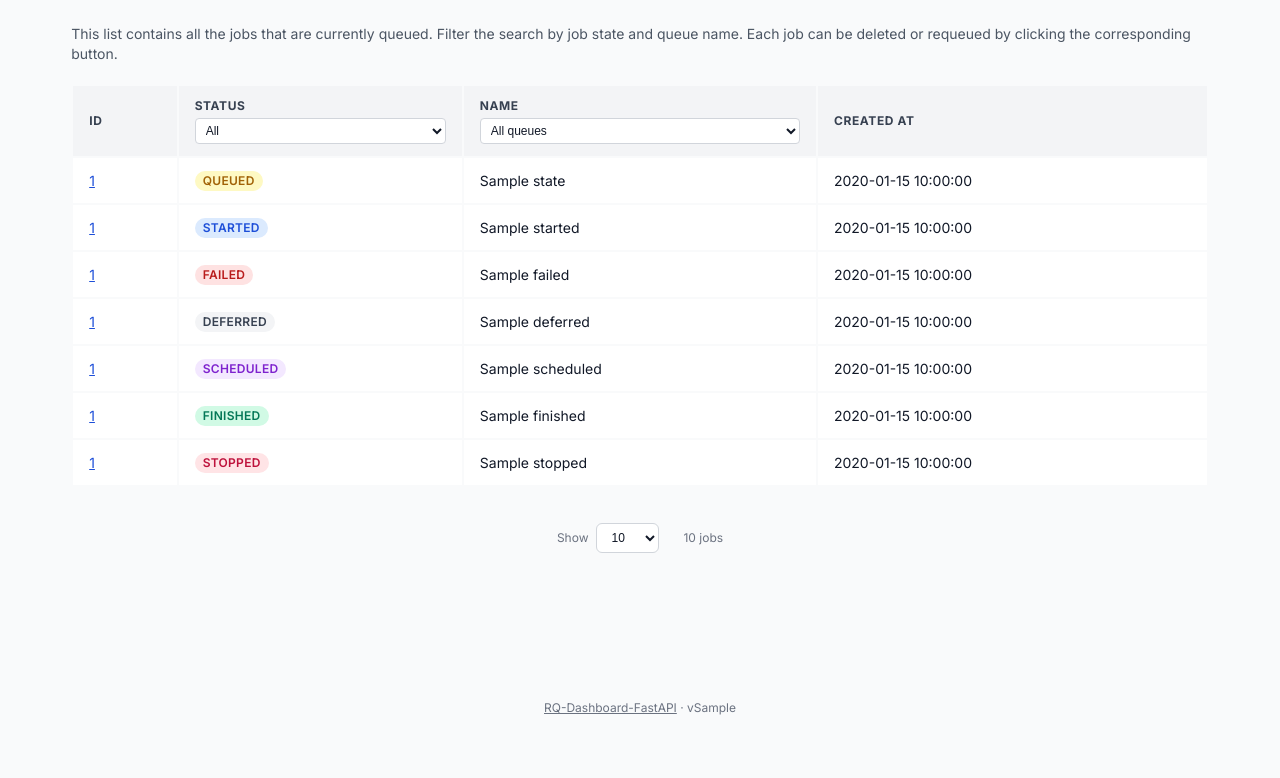
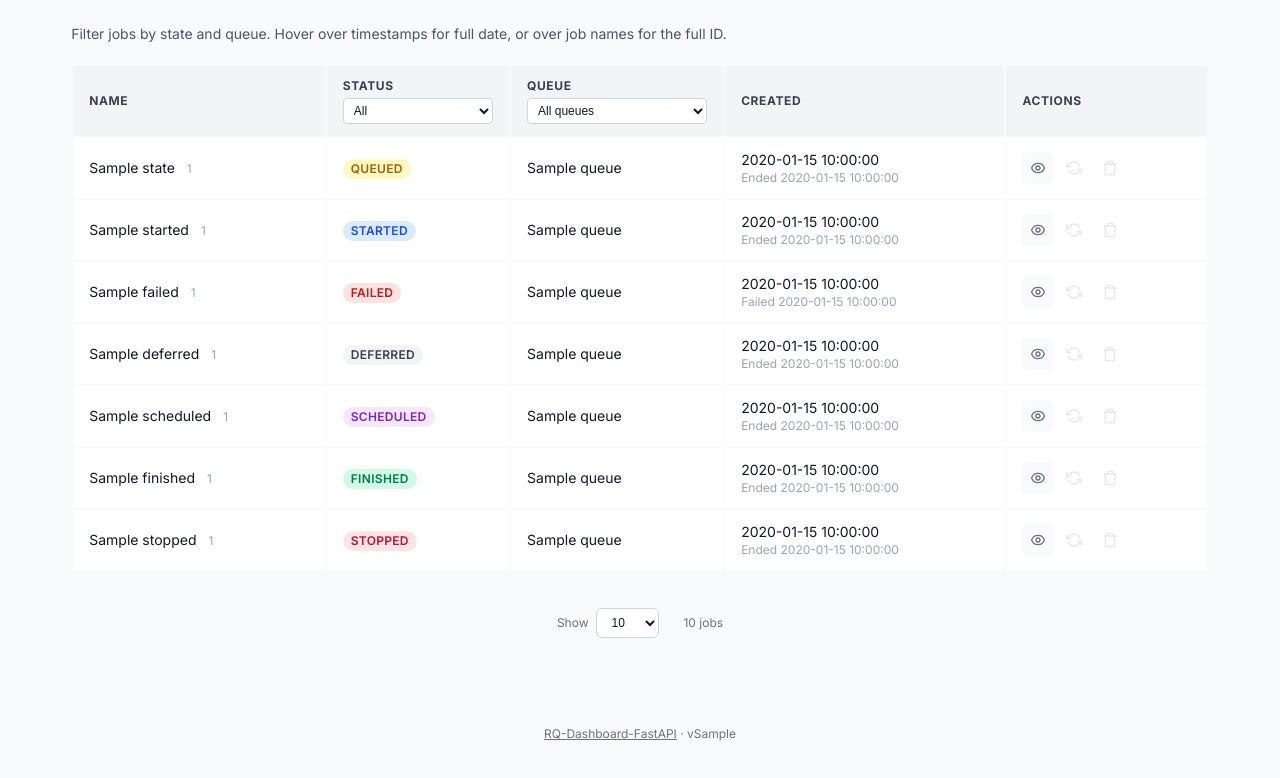
Before and after one commit to Hannes221/rq-dashboard-fast, a Python web app: template rq_dashboard_fast/templates/jobs.html in a window 1280 px wide. Shown: the part 64-842 px from the top of the page. Before the commit the page ends 779 px from the top, so only its background shows below. Run offline with Jinja, Linux system fonts and the light colour scheme; the template is opened without the code that fills it: most values are stand-ins (such as "Sample title", 1, 10 or a date in 2020).

Commit message:
Redesign jobs table UX and add ended_at timestamp
- Reorder columns: Name (with short ID) | Status | Queue | Created | Actions
- Replace UUID link column with view/requeue/delete action buttons
- Skeleton (disabled) buttons for unavailable actions keep row alignment
- Confirmation dialogs on delete and requeue
- Relative timestamps with full date+time on hover and for older dates
- Queue filter under Queue column, status filter under Status column
- Add ended_at to JobData model, shown as "Failed/Ended X ago" below
  created timestamp for completed jobs

Co-Authored-By: Claude Opus 4.6 (1M context) <noreply@anthropic.com>

```diff
--- a/rq_dashboard_fast/static/css/uno.css
+++ b/rq_dashboard_fast/static/css/uno.css
@@ -323,6 +323,8 @@
 .btn-delete{width:2rem;height:2rem;display:inline-flex;cursor:pointer;align-items:center;justify-content:center;border-radius:0.375rem;border-style:none;--un-bg-opacity:1;background-color:rgb(254 242 242 / var(--un-bg-opacity)) /* #fef2f2 */;--un-text-opacity:1;color:rgb(239 68 68 / var(--un-text-opacity)) /* #ef4444 */;transition-property:color,background-color,border-color,text-decoration-color,fill,stroke;transition-timing-function:cubic-bezier(0.4, 0, 0.2, 1);transition-duration:150ms;}
 .btn-pagination{width:2rem;height:2rem;display:inline-flex;cursor:pointer;align-items:center;justify-content:center;border-radius:0.375rem;border-style:none;--un-bg-opacity:1;background-color:rgb(243 244 246 / var(--un-bg-opacity)) /* #f3f4f6 */;--un-text-opacity:1;color:rgb(107 114 128 / var(--un-text-opacity)) /* #6b7280 */;transition-property:color,background-color,border-color,text-decoration-color,fill,stroke;transition-timing-function:cubic-bezier(0.4, 0, 0.2, 1);transition-duration:150ms;}
 .btn-requeue{width:2rem;height:2rem;display:inline-flex;cursor:pointer;align-items:center;justify-content:center;border-radius:0.375rem;border-style:none;--un-bg-opacity:1;background-color:rgb(239 246 255 / var(--un-bg-opacity)) /* #eff6ff */;--un-text-opacity:1;color:rgb(59 130 246 / var(--un-text-opacity)) /* #3b82f6 */;transition-property:color,background-color,border-color,text-decoration-color,fill,stroke;transition-timing-function:cubic-bezier(0.4, 0, 0.2, 1);transition-duration:150ms;}
+.btn-skeleton{width:2rem;height:2rem;display:inline-flex;cursor:pointer;cursor:not-allowed;align-items:center;justify-content:center;border-radius:0.375rem;border-style:none;background-color:transparent /* transparent */;--un-text-opacity:1;color:rgb(229 231 235 / var(--un-text-opacity)) /* #e5e7eb */;transition-property:color,background-color,border-color,text-decoration-color,fill,stroke;transition-timing-function:cubic-bezier(0.4, 0, 0.2, 1);transition-duration:150ms;}
+.btn-view{width:2rem;height:2rem;display:inline-flex;cursor:pointer;align-items:center;justify-content:center;border-radius:0.375rem;border-style:none;--un-bg-opacity:1;background-color:rgb(249 250 251 / var(--un-bg-opacity)) /* #f9fafb */;--un-text-opacity:1;color:rgb(107 114 128 / var(--un-text-opacity)) /* #6b7280 */;text-decoration:none;transition-property:color,background-color,border-color,text-decoration-color,fill,stroke;transition-timing-function:cubic-bezier(0.4, 0, 0.2, 1);transition-duration:150ms;}
 .badge-canceled{display:inline-flex;align-items:center;border-radius:9999px;--un-bg-opacity:1;background-color:rgb(255 237 213 / var(--un-bg-opacity)) /* #ffedd5 */;padding-left:0.5rem;padding-right:0.5rem;padding-top:0.125rem;padding-bottom:0.125rem;font-size:0.75rem;line-height:1rem;--un-text-opacity:1;color:rgb(194 65 12 / var(--un-text-opacity)) /* #c2410c */;font-weight:600;letter-spacing:0.025em;text-transform:uppercase;}
 .badge-deferred{display:inline-flex;align-items:center;border-radius:9999px;--un-bg-opacity:1;background-color:rgb(243 244 246 / var(--un-bg-opacity)) /* #f3f4f6 */;padding-left:0.5rem;padding-right:0.5rem;padding-top:0.125rem;padding-bottom:0.125rem;font-size:0.75rem;line-height:1rem;--un-text-opacity:1;color:rgb(55 65 81 / var(--un-text-opacity)) /* #374151 */;font-weight:600;letter-spacing:0.025em;text-transform:uppercase;}
 .badge-failed{display:inline-flex;align-items:center;border-radius:9999px;--un-bg-opacity:1;background-color:rgb(254 226 226 / var(--un-bg-opacity)) /* #fee2e2 */;padding-left:0.5rem;padding-right:0.5rem;padding-top:0.125rem;padding-bottom:0.125rem;font-size:0.75rem;line-height:1rem;--un-text-opacity:1;color:rgb(185 28 28 / var(--un-text-opacity)) /* #b91c1c */;font-weight:600;letter-spacing:0.025em;text-transform:uppercase;}
@@ -351,6 +353,7 @@
 .dark .btn-pagination{--un-bg-opacity:1;background-color:rgb(31 41 55 / var(--un-bg-opacity)) /* #1f2937 */;--un-text-opacity:1;color:rgb(156 163 175 / var(--un-text-opacity)) /* #9ca3af */;}
 .dark .btn-delete{background-color:rgb(69 10 10 / 0.4) /* #450a0a */;--un-text-opacity:1;color:rgb(248 113 113 / var(--un-text-opacity)) /* #f87171 */;}
 .dark .btn-requeue{background-color:rgb(23 37 84 / 0.4) /* #172554 */;--un-text-opacity:1;color:rgb(96 165 250 / var(--un-text-opacity)) /* #60a5fa */;}
+.dark .btn-view{background-color:rgb(31 41 55 / 0.4) /* #1f2937 */;--un-text-opacity:1;color:rgb(156 163 175 / var(--un-text-opacity)) /* #9ca3af */;}
 .btn-back:hover{--un-bg-opacity:1;background-color:rgb(229 231 235 / var(--un-bg-opacity)) /* #e5e7eb */;}
 .dark .btn-back:hover{--un-bg-opacity:1;background-color:rgb(55 65 81 / var(--un-bg-opacity)) /* #374151 */;}
 .btn-delete:hover{--un-bg-opacity:1;background-color:rgb(254 226 226 / var(--un-bg-opacity)) /* #fee2e2 */;--un-text-opacity:1;color:rgb(185 28 28 / var(--un-text-opacity)) /* #b91c1c */;}
@@ -361,8 +364,11 @@
 .dark .btn-pagination:hover{--un-bg-opacity:1;background-color:rgb(55 65 81 / var(--un-bg-opacity)) /* #374151 */;--un-text-opacity:1;color:rgb(229 231 235 / var(--un-text-opacity)) /* #e5e7eb */;}
 .btn-requeue:hover{--un-bg-opacity:1;background-color:rgb(219 234 254 / var(--un-bg-opacity)) /* #dbeafe */;--un-text-opacity:1;color:rgb(29 78 216 / var(--un-text-opacity)) /* #1d4ed8 */;}
 .dark .btn-requeue:hover{background-color:rgb(30 58 138 / 0.6) /* #1e3a8a */;--un-text-opacity:1;color:rgb(147 197 253 / var(--un-text-opacity)) /* #93c5fd */;}
+.btn-view:hover{--un-bg-opacity:1;background-color:rgb(243 244 246 / var(--un-bg-opacity)) /* #f3f4f6 */;--un-text-opacity:1;color:rgb(55 65 81 / var(--un-text-opacity)) /* #374151 */;}
+.dark .btn-view:hover{background-color:rgb(55 65 81 / 0.6) /* #374151 */;--un-text-opacity:1;color:rgb(229 231 235 / var(--un-text-opacity)) /* #e5e7eb */;}
 .dark .tr-stripe:hover{background-color:rgb(31 41 55 / 0.5) /* #1f2937 */;}
 .tr-stripe:hover{--un-bg-opacity:1;background-color:rgb(249 250 251 / var(--un-bg-opacity)) /* #f9fafb */;}
+.dark .btn-skeleton{--un-text-opacity:1;color:rgb(55 65 81 / var(--un-text-opacity)) /* #374151 */;}
 @media (min-width: 640px){
 .container{max-width:640px;}
 }
@@ -387,6 +393,7 @@
 .mb-1{margin-bottom:0.25rem;}
 .mb-4{margin-bottom:1rem;}
 .mb-6{margin-bottom:1.5rem;}
+.ml-2{margin-left:0.5rem;}
 .ml-2\.5{margin-left:0.625rem;}
 .ml-4{margin-left:1rem;}
 .ml-6{margin-left:1.5rem;}
@@ -402,6 +409,7 @@
 .h-5{height:1.25rem;}
 .h-9{height:2.25rem;}
 .max-w-\[200px\]{max-width:200px;}
+.max-w-\[300px\]{max-width:300px;}
 .max-w-\[600px\]{max-width:600px;}
 .max-w-\[90\%\]{max-width:90%;}
 .max-w-sm{max-width:24rem;}
--- a/rq_dashboard_fast/templates/jobs.html
+++ b/rq_dashboard_fast/templates/jobs.html
@@ -9,6 +9,24 @@
   function escapeHtml(s) {
     if (s == null) return '';
     return String(s).replace(/&/g,'&amp;').replace(/</g,'&lt;').replace(/>/g,'&gt;').replace(/"/g,'&quot;');
+  }
+
+  function shortId(id) {
+    return id && id.length > 8 ? id.substring(0, 8) : id;
+  }
+
+  function timeAgo(dateStr) {
+    var date = new Date(dateStr);
+    var now = new Date();
+    var seconds = Math.floor((now - date) / 1000);
+    if (seconds < 60) return seconds + "s ago";
+    var minutes = Math.floor(seconds / 60);
+    if (minutes < 60) return minutes + "m ago";
+    var hours = Math.floor(minutes / 60);
+    if (hours < 24) return hours + "h ago";
+    var days = Math.floor(hours / 24);
+    if (days < 30) return days + "d ago";
+    return date.toLocaleString();
   }
 
   function showNotification(message) {
@@ -164,33 +182,58 @@
     return pages;
   }
 
+  var svgView = '<svg class="w-4 h-4" fill="none" stroke="currentColor" stroke-width="2" viewBox="0 0 24 24"><path stroke-linecap="round" stroke-linejoin="round" d="M15 12a3 3 0 11-6 0 3 3 0 016 0z"/><path stroke-linecap="round" stroke-linejoin="round" d="M2.458 12C3.732 7.943 7.523 5 12 5c4.478 0 8.268 2.943 9.542 7-1.274 4.057-5.064 7-9.542 7-4.477 0-8.268-2.943-9.542-7z"/></svg>';
+  var svgRequeue = '<svg class="w-4 h-4" fill="none" stroke="currentColor" stroke-width="2" viewBox="0 0 24 24"><path stroke-linecap="round" stroke-linejoin="round" d="M1 4v6h6M23 20v-6h-6"/><path stroke-linecap="round" stroke-linejoin="round" d="M20.49 9A9 9 0 005.64 5.64L1 10m22 4l-4.64 4.36A9 9 0 013.51 15"/></svg>';
+  var svgDelete = '<svg class="w-4 h-4" fill="none" stroke="currentColor" stroke-width="2" viewBox="0 0 24 24"><path stroke-linecap="round" stroke-linejoin="round" d="M3 6h18M8 6V4a2 2 0 012-2h4a2 2 0 012 2v2m3 0v14a2 2 0 01-2 2H7a2 2 0 01-2-2V6h14"/></svg>';
+
   function updateJobsTable(data) {
     var tableBody = document.querySelector("#jobs tbody");
     tableBody.innerHTML = "";
 
+    var isAdmin = "{{ access }}" === "admin";
     var states = ["scheduled", "queued", "started", "failed", "deferred", "finished", "canceled", "stopped"];
     data.forEach(function (queue) {
+      var queueName = escapeHtml(queue.queue_name);
       states.forEach(function (state) {
         if (!queue[state]) return;
         queue[state].forEach(function (job) {
-          var formattedDate = new Date(job.created_at).toLocaleString();
-          var isAdmin = "{{ access }}" === "admin";
-          var requeueBtn = (isAdmin && state === "failed")
-            ? '<button class="btn-requeue" data-requeue-id="' + job.id + '" title="Requeue"><svg class="w-4 h-4" fill="none" stroke="currentColor" stroke-width="2" viewBox="0 0 24 24"><path stroke-linecap="round" stroke-linejoin="round" d="M1 4v6h6M23 20v-6h-6"/><path stroke-linecap="round" stroke-linejoin="round" d="M20.49 9A9 9 0 005.64 5.64L1 10m22 4l-4.64 4.36A9 9 0 013.51 15"/></svg></button>'
-            : '';
-          var deleteBtn = isAdmin
-            ? '<button class="btn-delete" data-delete-id="' + escapeHtml(job.id) + '" title="Delete"><svg class="w-4 h-4" fill="none" stroke="currentColor" stroke-width="2" viewBox="0 0 24 24"><path stroke-linecap="round" stroke-linejoin="round" d="M3 6h18M8 6V4a2 2 0 012-2h4a2 2 0 012 2v2m3 0v14a2 2 0 01-2 2H7a2 2 0 01-2-2V6h14"/></svg></button>'
-            : '';
           var safeId = escapeHtml(job.id);
           var safeName = escapeHtml(job.name);
-          var optionsCell = (isAdmin) ? '<td class="td-cell"><div class="flex items-center gap-1">' + deleteBtn + requeueBtn + '</div></td>' : '';
+          var fullDate = new Date(job.created_at).toLocaleString();
+          var relDate = timeAgo(job.created_at);
+          var endedHtml = '';
+          if (job.ended_at) {
+            var endedFull = new Date(job.ended_at).toLocaleString();
+            var endedLabel = (state === "failed") ? "Failed" : "Ended";
+            endedHtml = '<div class="text-xs text-gray-400 dark:text-gray-500" title="' + endedFull + '">' + endedLabel + ' ' + timeAgo(job.ended_at) + '</div>';
+          }
+
+          // View button (always active)
+          var viewBtn = '<a class="btn-view" href="' + baseurl + '/job/' + encodeURIComponent(job.id) + '" title="View details">' + svgView + '</a>';
+
+          // Requeue button: active for failed jobs with admin, skeleton otherwise
+          var requeueBtn;
+          if (isAdmin && state === "failed") {
+            requeueBtn = '<button class="btn-requeue" data-requeue-id="' + safeId + '" title="Requeue">' + svgRequeue + '</button>';
+          } else {
+            requeueBtn = '<button class="btn-skeleton" disabled title="Requeue (failed jobs only)">' + svgRequeue + '</button>';
+          }
+
+          // Delete button: active for admin, skeleton otherwise
+          var deleteBtn;
+          if (isAdmin) {
+            deleteBtn = '<button class="btn-delete" data-delete-id="' + safeId + '" title="Delete">' + svgDelete + '</button>';
+          } else {
+            deleteBtn = '<button class="btn-skeleton" disabled title="Delete (admin only)">' + svgDelete + '</button>';
+          }
+
           tableBody.innerHTML +=
             '<tr class="tr-stripe">' +
-            '<td class="td-cell"><a class="text-blue-700 dark:text-blue-400" href="' + baseurl + '/job/' + encodeURIComponent(job.id) + '">' + safeId + '</a></td>' +
+            '<td class="td-cell max-w-[300px] overflow-hidden text-ellipsis whitespace-nowrap"><span title="' + safeId + '">' + safeName + '</span><span class="ml-2 text-xs text-gray-400 dark:text-gray-500" title="' + safeId + '">' + shortId(job.id) + '</span></td>' +
             '<td class="td-cell"><span class="badge-' + state + '">' + state + '</span></td>' +
-            '<td class="td-cell max-w-[200px] overflow-hidden text-ellipsis whitespace-nowrap">' + safeName + '</td>' +
-            '<td class="td-cell">' + formattedDate + '</td>' +
-            optionsCell +
+            '<td class="td-cell">' + queueName + '</td>' +
+            '<td class="td-cell whitespace-nowrap"><div title="' + fullDate + '">' + relDate + '</div>' + endedHtml + '</td>' +
+            '<td class="td-cell"><div class="flex items-center gap-1">' + viewBtn + requeueBtn + deleteBtn + '</div></td>' +
             '</tr>';
         });
       });
@@ -223,6 +266,7 @@
   }
 
   function deleteJob(job_id, btn) {
+    if (!confirm("Delete job " + shortId(job_id) + "?")) return;
     setBtnLoading(btn);
     fetch(baseurl + "/job/" + job_id, { method: "DELETE", headers: {"X-CSRF-Token": getCsrfToken()} })
       .then(function (r) {
@@ -237,6 +281,7 @@
   }
 
   function requeueJob(job_id, btn) {
+    if (!confirm("Requeue job " + shortId(job_id) + "?")) return;
     setBtnLoading(btn);
     fetch(baseurl + "/job/" + job_id + "/requeue", { method: "POST", headers: {"X-CSRF-Token": getCsrfToken()} })
       .then(function (r) {
@@ -262,12 +307,6 @@
     document.getElementById("state-filter").addEventListener("change", function () { page = 1; updateJobsData(); });
     document.getElementById("queue-name-filter").addEventListener("change", function () { page = 1; updateJobsData(); });
 
-    var jobLinks = document.querySelectorAll("a[data-job-id]");
-    jobLinks.forEach(function (link) {
-      var jobId = link.getAttribute("data-job-id");
-      link.href = baseurl + "/job/" + jobId;
-    });
-
     renderPagination();
     updateJobsData();
   });
@@ -285,14 +324,12 @@
 
 <div class="max-w-[90%] mx-auto mt-6 px-4">
   <p class="text-sm text-gray-600 dark:text-gray-400">
-    This list contains all the jobs that are currently queued. Filter the search
-    by job state and queue name. Each job can be deleted or requeued by clicking
-    the corresponding button.
+    Filter jobs by state and queue. Hover over timestamps for full date, or over job names for the full ID.
   </p>
   <table id="jobs" class="data-table">
     <thead>
       <tr>
-        <th class="th-cell">ID</th>
+        <th class="th-cell">Name</th>
         <th class="th-cell">
           <div class="flex flex-col gap-1">
             <span>Status</span>
@@ -311,7 +348,7 @@
         </th>
         <th class="th-cell">
           <div class="flex flex-col gap-1">
-            <span>Name</span>
+            <span>Queue</span>
             <select id="queue-name-filter" class="text-xs font-normal normal-case tracking-normal px-1.5 py-1 rounded border border-gray-300 dark:border-gray-600 bg-white dark:bg-gray-700 text-gray-900 dark:text-gray-200 cursor-pointer">
               <option value="all">All queues</option>
               {% for queue in job_data %}
@@ -320,34 +357,51 @@
             </select>
           </div>
         </th>
-        <th class="th-cell">Created At</th>
-        {% if access == "admin" %}<th class="th-cell">Options</th>{% endif %}
+        <th class="th-cell">Created</th>
+        <th class="th-cell">Actions</th>
       </tr>
     </thead>
     <tbody>
       {% for queue in job_data %} {% for state in ["queued", "started",
       "failed", "deferred", "scheduled", "finished", "canceled", "stopped"] %} {% for job in queue[state] %}
       <tr class="tr-stripe">
-        <td class="td-cell">
-          <a class="text-blue-700 dark:text-blue-400" href="#" data-job-id="{{ job.id }}">{{ job.id }}</a>
+        <td class="td-cell max-w-[300px] overflow-hidden text-ellipsis whitespace-nowrap">
+          <span title="{{ job.id }}">{{ job.name }}</span>
+          <span class="ml-2 text-xs text-gray-400 dark:text-gray-500" title="{{ job.id }}">{{ job.id[:8] }}</span>
         </td>
         <td class="td-cell"><span class="badge-{{ state }}">{{ state }}</span></td>
-        <td class="td-cell max-w-[200px] overflow-hidden text-ellipsis whitespace-nowrap">{{ job.name }}</td>
-        <td class="td-cell">{{ job.created_at }}</td>
-        {% if access == "admin" %}
+        <td class="td-cell">{{ queue.queue_name }}</td>
+        <td class="td-cell whitespace-nowrap">
+          <div>{{ job.created_at }}</div>
+          {% if job.ended_at %}
+          <div class="text-xs text-gray-400 dark:text-gray-500">{{ "Failed" if state == "failed" else "Ended" }} {{ job.ended_at }}</div>
+          {% endif %}
+        </td>
         <td class="td-cell">
           <div class="flex items-center gap-1">
+            <a class="btn-view" href="#" data-job-id="{{ job.id }}" title="View details">
+              <svg class="w-4 h-4" fill="none" stroke="currentColor" stroke-width="2" viewBox="0 0 24 24"><path stroke-linecap="round" stroke-linejoin="round" d="M15 12a3 3 0 11-6 0 3 3 0 016 0z"/><path stroke-linecap="round" stroke-linejoin="round" d="M2.458 12C3.732 7.943 7.523 5 12 5c4.478 0 8.268 2.943 9.542 7-1.274 4.057-5.064 7-9.542 7-4.477 0-8.268-2.943-9.542-7z"/></svg>
+            </a>
+            {% if access == "admin" and state == "failed" %}
+            <button class="btn-requeue" data-requeue-ssr="{{ job.id }}" title="Requeue">
+              <svg class="w-4 h-4" fill="none" stroke="currentColor" stroke-width="2" viewBox="0 0 24 24"><path stroke-linecap="round" stroke-linejoin="round" d="M1 4v6h6M23 20v-6h-6"/><path stroke-linecap="round" stroke-linejoin="round" d="M20.49 9A9 9 0 005.64 5.64L1 10m22 4l-4.64 4.36A9 9 0 013.51 15"/></svg>
+            </button>
+            {% else %}
+            <button class="btn-skeleton" disabled title="Requeue (failed jobs only)">
+              <svg class="w-4 h-4" fill="none" stroke="currentColor" stroke-width="2" viewBox="0 0 24 24"><path stroke-linecap="round" stroke-linejoin="round" d="M1 4v6h6M23 20v-6h-6"/><path stroke-linecap="round" stroke-linejoin="round" d="M20.49 9A9 9 0 005.64 5.64L1 10m22 4l-4.64 4.36A9 9 0 013.51 15"/></svg>
+            </button>
+            {% endif %}
+            {% if access == "admin" %}
             <button class="btn-delete" data-delete-ssr="{{ job.id }}" title="Delete">
               <svg class="w-4 h-4" fill="none" stroke="currentColor" stroke-width="2" viewBox="0 0 24 24"><path stroke-linecap="round" stroke-linejoin="round" d="M3 6h18M8 6V4a2 2 0 012-2h4a2 2 0 012 2v2m3 0v14a2 2 0 01-2 2H7a2 2 0 01-2-2V6h14"/></svg>
             </button>
-            {% if state == "failed" %}
-            <button class="btn-requeue" data-requeue-ssr="{{ job.id }}" title="Requeue">
-              <svg class="w-4 h-4" fill="none" stroke="currentColor" stroke-width="2" viewBox="0 0 24 24"><path stroke-linecap="round" stroke-linejoin="round" d="M1 4v6h6M23 20v-6h-6"/><path stroke-linecap="round" stroke-linejoin="round" d="M20.49 9A9 9 0 005.64 5.64L1 10m22 4l-4.64 4.36A9 9 0 013.51 15"/></svg>
+            {% else %}
+            <button class="btn-skeleton" disabled title="Delete (admin only)">
+              <svg class="w-4 h-4" fill="none" stroke="currentColor" stroke-width="2" viewBox="0 0 24 24"><path stroke-linecap="round" stroke-linejoin="round" d="M3 6h18M8 6V4a2 2 0 012-2h4a2 2 0 012 2v2m3 0v14a2 2 0 01-2 2H7a2 2 0 01-2-2V6h14"/></svg>
             </button>
             {% endif %}
           </div>
         </td>
-        {% endif %}
       </tr>
       {% endfor %} {% endfor %} {% endfor %}
     </tbody>
@@ -357,6 +411,12 @@
 
 <script>
   document.addEventListener("DOMContentLoaded", function () {
+    // Wire up SSR view links
+    document.querySelectorAll("a[data-job-id]").forEach(function (link) {
+      var jobId = link.getAttribute("data-job-id");
+      link.href = baseurl + "/job/" + jobId;
+    });
+    // Wire up SSR action buttons with confirmations
     document.querySelectorAll("[data-delete-ssr]").forEach(function (btn) {
       btn.addEventListener("click", function () { deleteJob(this.getAttribute("data-delete-ssr"), this); });
     });
--- a/uno.config.ts
+++ b/uno.config.ts
@@ -22,6 +22,7 @@ export default defineConfig({
     'badge-failed', 'badge-started', 'badge-queued',
     'badge-finished', 'badge-deferred', 'badge-scheduled',
     'badge-canceled', 'badge-stopped',
+    'btn-view', 'btn-skeleton',
     // Pagination (dynamically generated in JS)
     'opacity-40', 'cursor-not-allowed', 'min-w-9', 'h-9',
     'bg-blue-600', 'dark:bg-blue-500', 'cursor-default',
@@ -33,7 +34,9 @@ export default defineConfig({
     'btn': 'px-3 py-1.5 rounded-md cursor-pointer border-none text-sm font-medium transition-colors duration-150',
     'btn-icon': 'inline-flex items-center justify-center w-8 h-8 rounded-md cursor-pointer border-none transition-colors duration-150',
     'btn-delete': 'btn-icon bg-red-50 text-red-500 hover:bg-red-100 hover:text-red-700 dark:bg-red-950/40 dark:text-red-400 dark:hover:bg-red-900/60 dark:hover:text-red-300',
+    'btn-view': 'btn-icon bg-gray-50 text-gray-500 hover:bg-gray-100 hover:text-gray-700 dark:bg-gray-800/40 dark:text-gray-400 dark:hover:bg-gray-700/60 dark:hover:text-gray-200 no-underline',
     'btn-requeue': 'btn-icon bg-blue-50 text-blue-500 hover:bg-blue-100 hover:text-blue-700 dark:bg-blue-950/40 dark:text-blue-400 dark:hover:bg-blue-900/60 dark:hover:text-blue-300',
+    'btn-skeleton': 'btn-icon bg-transparent text-gray-200 dark:text-gray-700 cursor-not-allowed',
     'btn-pagination': 'btn-icon bg-gray-100 text-gray-500 hover:bg-gray-200 hover:text-gray-700 dark:bg-gray-800 dark:text-gray-400 dark:hover:bg-gray-700 dark:hover:text-gray-200',
     'btn-back': 'btn px-4 py-2 bg-gray-100 text-gray-600 hover:bg-gray-200 dark:bg-gray-800 dark:text-gray-400 dark:hover:bg-gray-700 no-underline',
     'btn-export': 'btn px-4 py-2 bg-gray-100 text-gray-600 hover:bg-gray-200 dark:bg-gray-800 dark:text-gray-400 dark:hover:bg-gray-700',
```
Also changed, not shown: rq_dashboard_fast/utils/jobs.py (+6 -1 lines).
